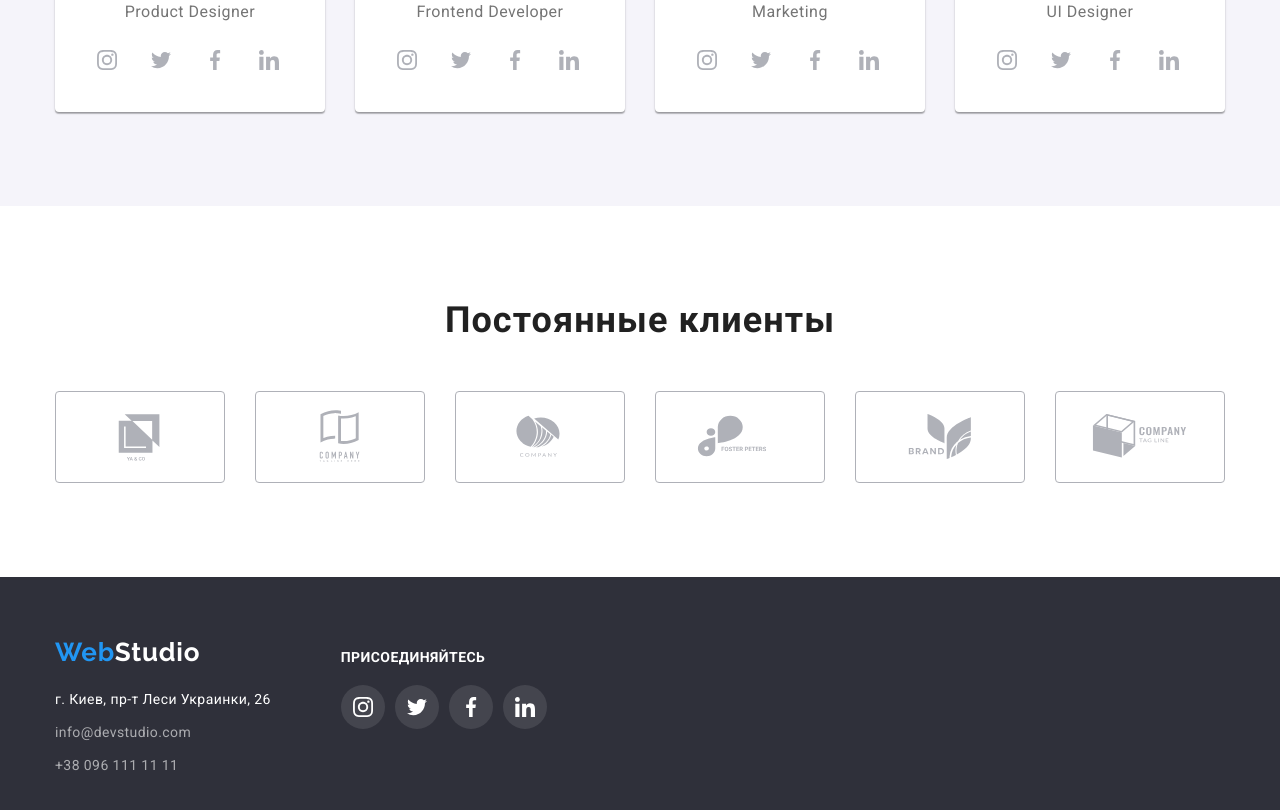
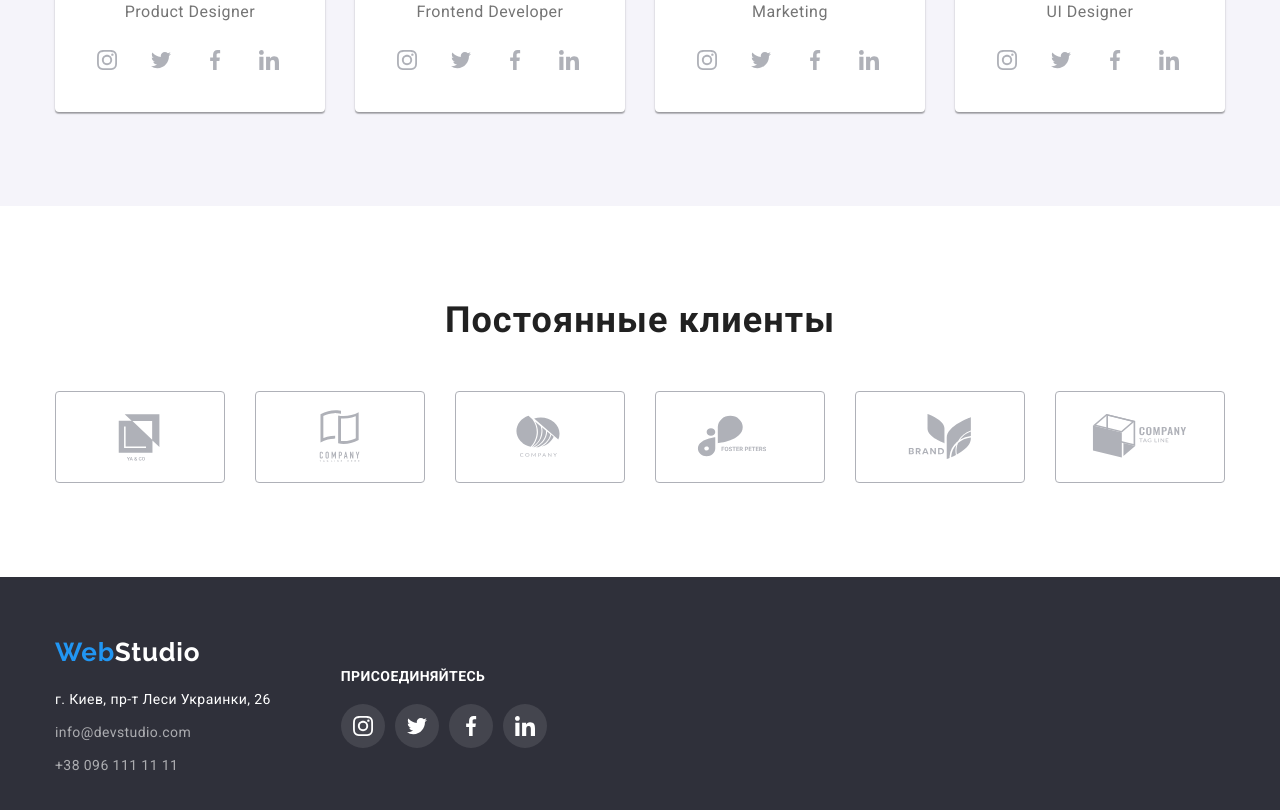
Before and after one commit to RomanSRDK/goit-markup-hw-04, a plain HTML site: page index.html in a window 1280 px wide. Shown: the part 2098-2908 px from the top of the page. Drawn offline with nearby package versions, Linux system fonts and the light colour scheme.

Commit message:
Добавляет стили на страницах

```diff
--- a/css/styles.css
+++ b/css/styles.css
@@ -535,9 +535,10 @@ address {
 
  .footer-container {
      display: flex;
+     align-items: center
  }
 
  .footer-right-side {
      margin-left: 70px;
-     margin-top: 12px;
+     /* margin-top: 12px; */
  }
```
